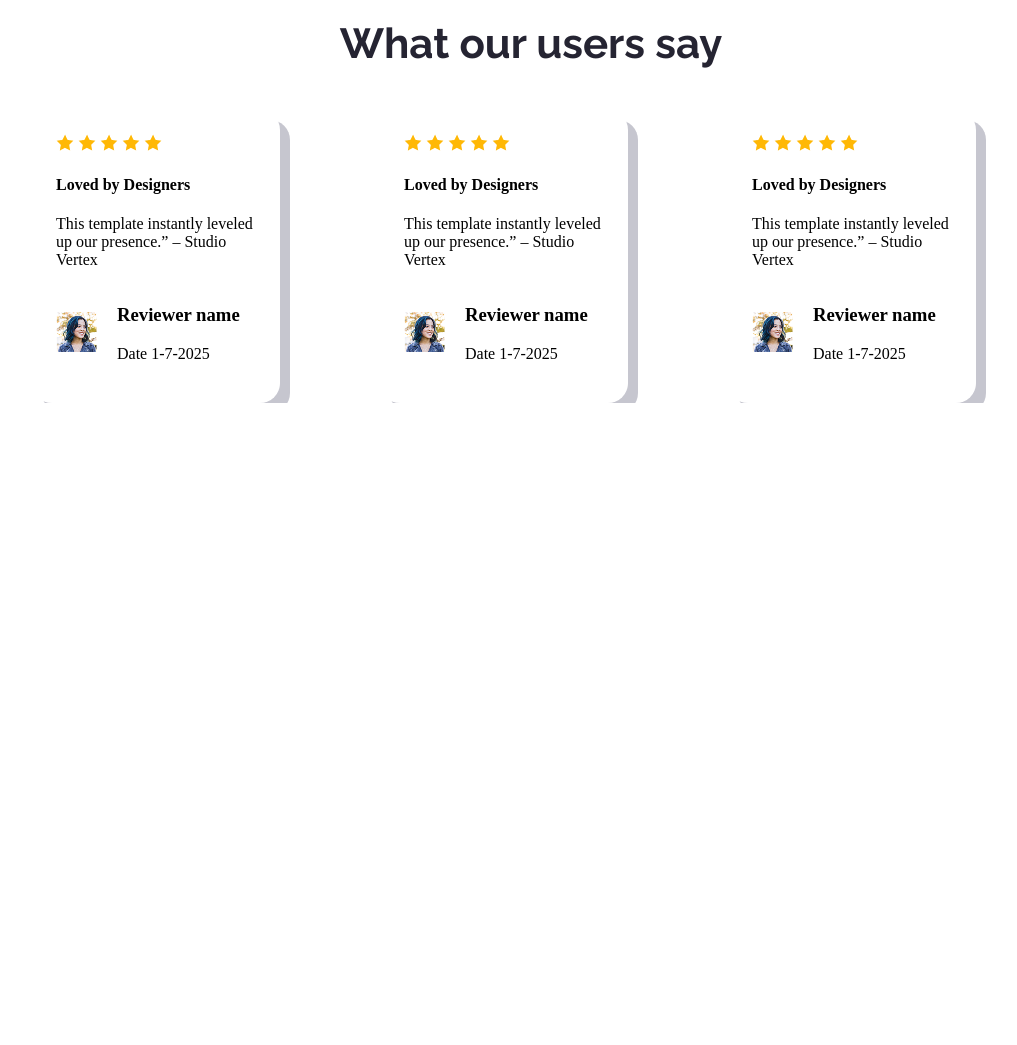
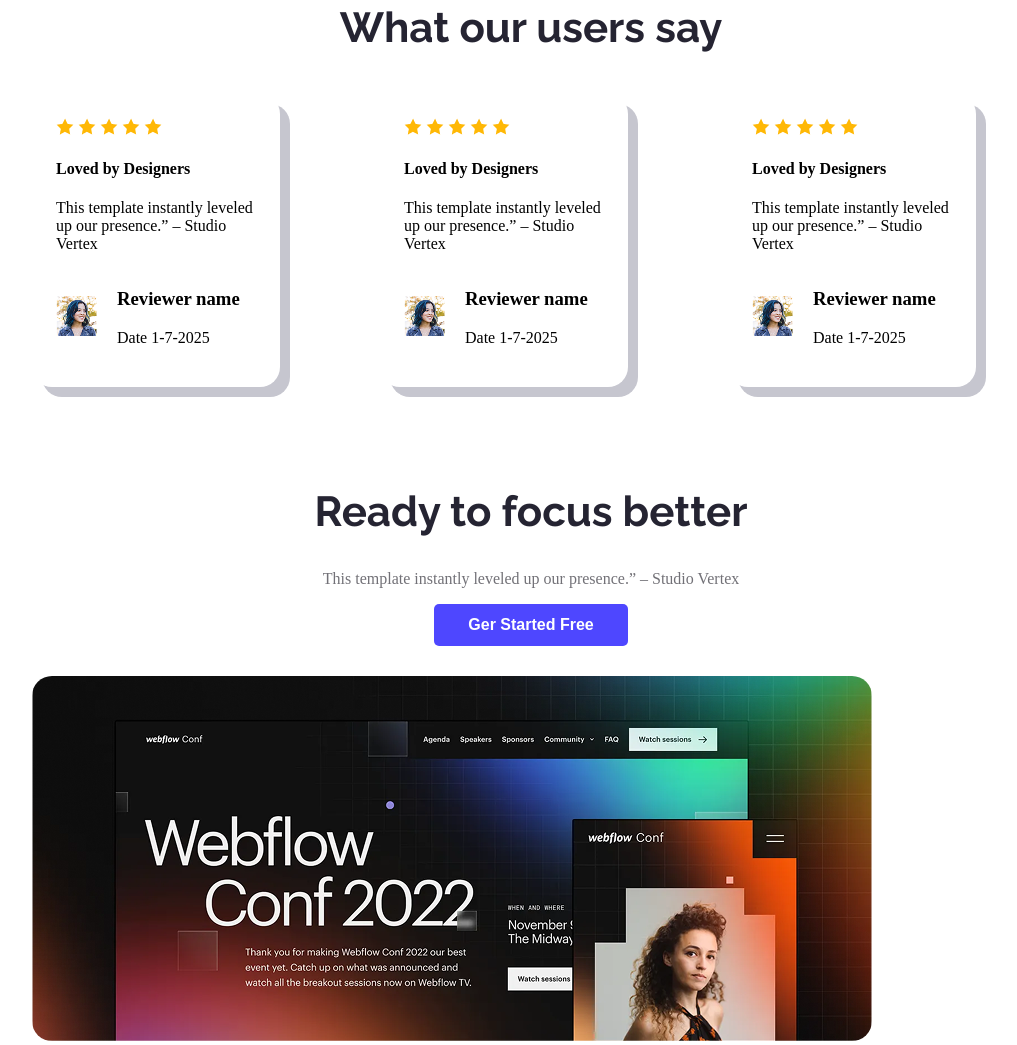
Before and after one commit to Abdulalim833/Assignment01, a plain HTML site: page index.html in a window 1280 px wide. Shown: the part 1647-2692 px from the top of the page, without its empty margins (109-1126 px from the left). Before the commit the page ends 2050 px from the top, so only its background shows below. Drawn offline with Linux system fonts and the light colour scheme; files whose address does not match are found by name.

Commit message:
focus section done

```diff
--- a/CSS/hello.css
+++ b/CSS/hello.css
@@ -21,6 +21,7 @@ body{
 /* header section */
 header{
     background-image: url("./Assets/Hero-bg.png");
+    width: 100%;
 }
 /*  nav section style start */
 nav{
@@ -38,7 +39,7 @@ nav{
 /* hero section start*/
 .header-content{
     text-align: center;
-    margin: 158px 250px;
+    margin: 150px 230px;
 }
 .header-content-title{
     font-weight: bold;
@@ -71,10 +72,11 @@ main{
 .action-section{
     display: flex;
     gap: 200px;
+    align-items: center;
 }
 .action-title{
     font-weight: bold;
-    font-size: 42px;
+    font-size: 35px;
     color: #252432;
 }
 .action-description{
@@ -143,4 +145,27 @@ main{
     gap: 20px;
     align-items: center;
 }
+/* end style user review */
+
+/* focuse section */
+.focus{
+    margin-top: 100px;
+}
+.focus-content{
+    text-align: center;
+    margin: 30px 0px;
+}
+.focus-title{
+    font-weight: bold;
+    font-size: 42px;
+    color: #252432;
+}
+.focus-description{
+    color: #727177;
+}
+.img-focus{
+    border-radius: 20px;
+}
+/* focuse section end */
+
 /* main section style ends */
--- a/index.html
+++ b/index.html
@@ -102,6 +102,14 @@
                 </div>
             </div>
         </section>
+        <section class="focus">
+            <div class="focus-content">
+                <h1 class="focus-title raleway">Ready to focus better</h1>
+                <p class="focus-description">This template instantly leveled up our presence.” – Studio Vertex</p>
+                <button class="btn-primary">Ger Started Free</button>
+            </div>
+            <img src="Assets/wc-big.png" alt="" class="img-focus">
+        </section>
     </main>
     <footer></footer>
 </body>
```
